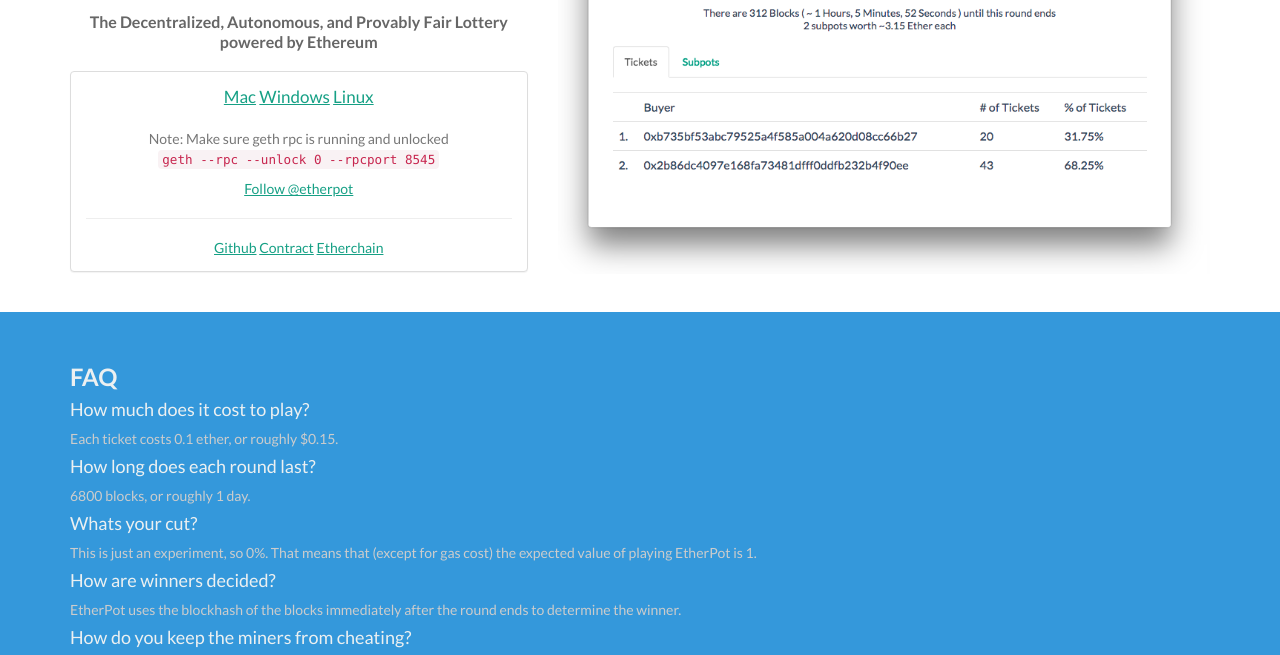
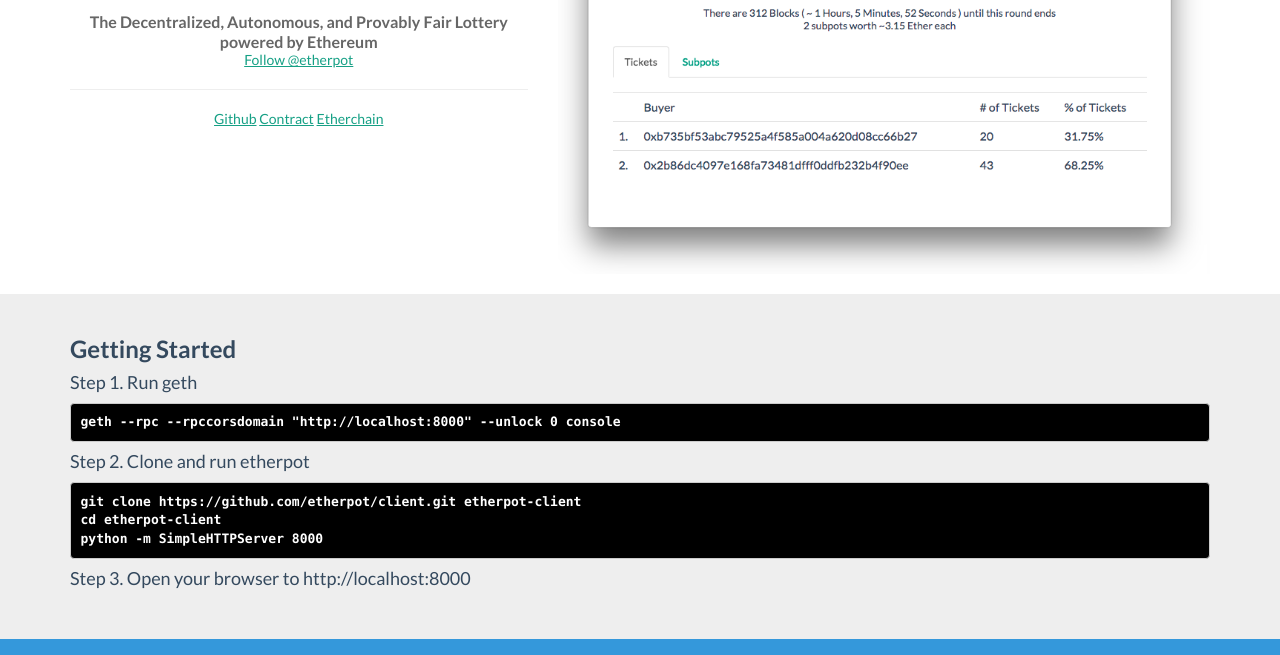
Before and after one commit to etherpot/etherpot.github.io, a website: page index.html in a window 1280 px wide. Shown: the part 143-798 px from the top of the page. Drawn offline with Linux system fonts and the light colour scheme; no server answers.

Commit message:
fuck electron

```diff
--- a/index.html
+++ b/index.html
@@ -54,14 +54,15 @@
         color:#ECF0F1;
         padding:50px 0;
       }
-      #faq h3{margin-bottom: 10px}
+      h3{margin-bottom: 10px}
       #faq p{color:#ccc}
-      .codeblock{background-color:black;color:white;font-weight: bold}
+      .codeblock{background-color:black;color:white;font-weight: bold;text-align: left}
       #hint{
         line-height: 1.5em;
         margin-top:20px;
       }
       #faq a{color:inherit;}
+      #gettingStarted{background-color:#eee;padding:40px 0;}
     </style>
   </head>
   <body ng-app="app">
@@ -77,29 +78,29 @@
         <div class="col col-md-5">
           <h1>EtherPot <img id="logo" src="logo.png"></h1>
           <span id="tagline">The Decentralized, Autonomous, and Provably Fair Lottery<br>powered by Ethereum</span>
-          <div class="panel panel-default" style="margin-top:20px">
-            <div class="panel-body">
-              <div id="downloads">
-                <a>Mac</a>
-                <a>Windows</a>
-                <a>Linux</a>
-              </div>
-              <p id="hint" class="text-muted">
-                Note: Make sure geth rpc is running and unlocked
-                <br><code>geth --rpc --unlock 0 --rpcport 8545</code>
-              </p>
-              <a href="https://twitter.com/etherpot" class="twitter-follow-button" data-show-count="false" data-size="large">Follow @etherpot</a>
-              <hr>
-              <a href="https://github.com/etherpot">Github</a>
-              <a href="https://github.com/etherpot/contract/blob/master/app/contracts/lotto.sol">Contract</a>
-              <a href="https://etherchain.org/account/0x539f2912831125c9b86451420bc0d37b219587f9">Etherchain</a>
-            </div>
-          </div>
+          <a href="https://twitter.com/etherpot" class="twitter-follow-button" data-show-count="false" data-size="large">Follow @etherpot</a>
+           <hr>
+          <a href="https://github.com/etherpot">Github</a>
+          <a href="https://github.com/etherpot/contract/blob/master/app/contracts/lotto.sol">Contract</a>
+          <a href="https://etherchain.org/account/0x539f2912831125c9b86451420bc0d37b219587f9">Etherchain</a>
         </div>
         <div class="col col-md-7">
           <img id="screenshot" src="screenshot.png">
         </div>
       </div>
+    </div>
+    <div id="gettingStarted">
+    <div class="container">
+      <h3>Getting Started</h3>
+      <h4>Step 1. Run geth</h4>
+      <pre class="codeblock">geth --rpc --rpccorsdomain "http://localhost:8000" --unlock 0 console</pre>
+      <h4>Step 2. Clone and run etherpot</h4>
+      <pre class="codeblock">git clone https://github.com/etherpot/client.git etherpot-client
+cd etherpot-client
+python -m SimpleHTTPServer 8000</pre>
+        <h4>Step 3. Open your browser to http://localhost:8000</h4>
+    </div>
+    </div>
     </div>
     <div id="faq">
     <div class="container">
```
